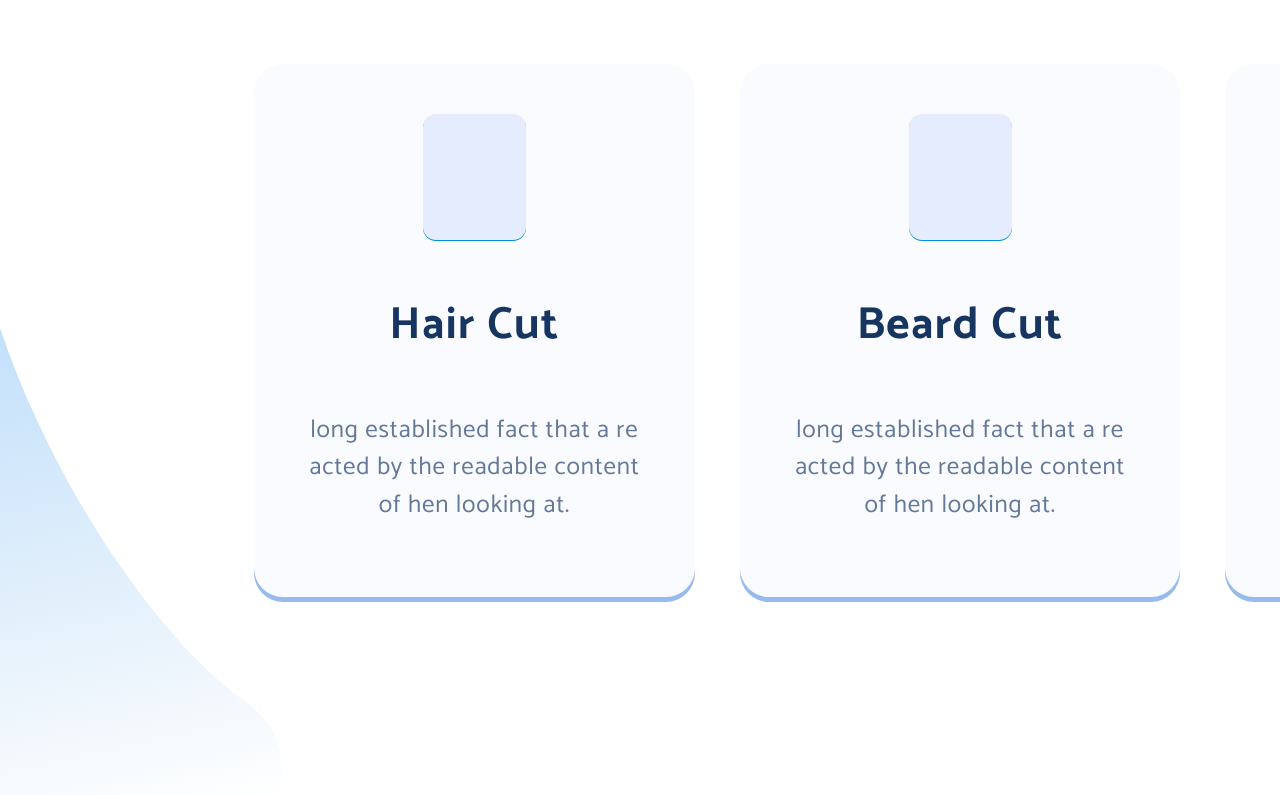
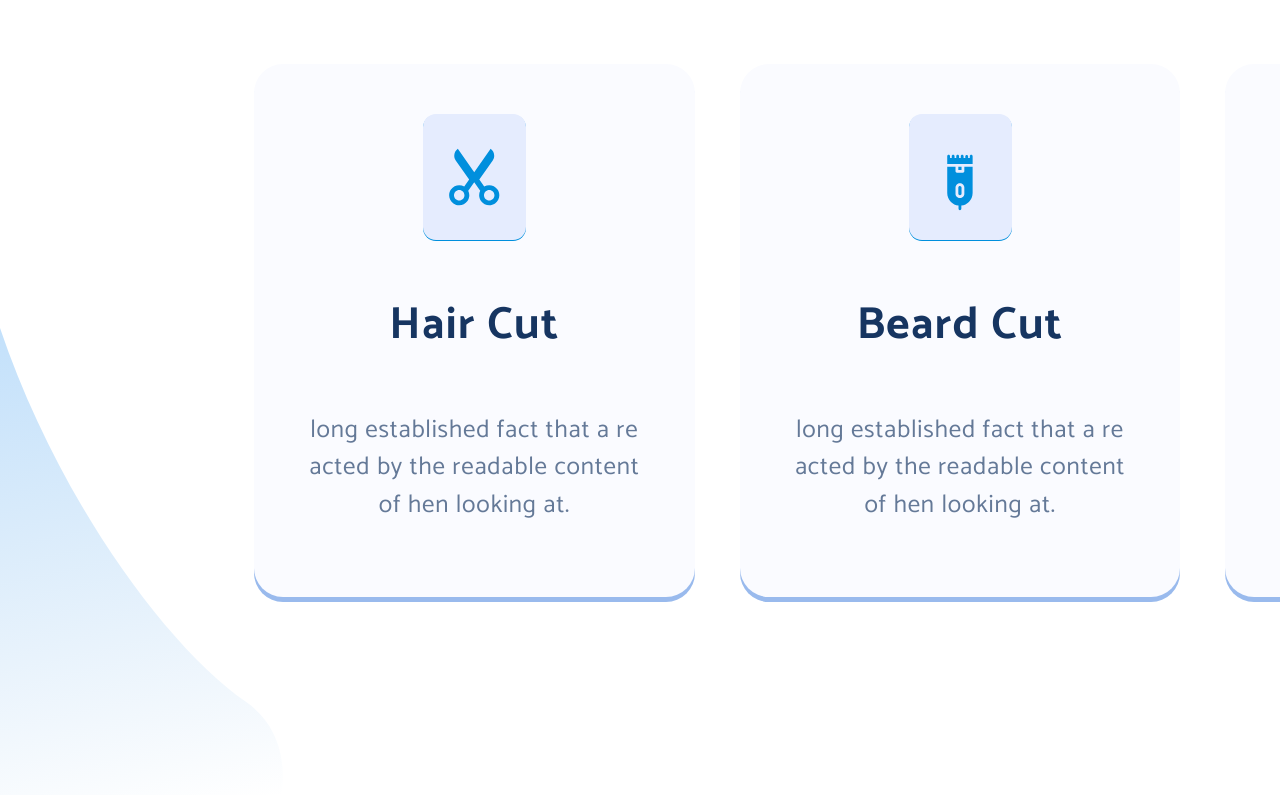
Before and after one commit to Fosa1990/Barber, a plain HTML site: page index.html in a window 1280 px wide. Shown: the part 2543-3338 px from the top of the page. Drawn offline with Linux system fonts and the light colour scheme; the site is published under a folder, as on GitHub Pages, so addresses that start at the root find nothing.

Commit message:
Fix way of sprites

```diff
--- a/index.html
+++ b/index.html
@@ -55,7 +55,7 @@
       <section class="hero">
         <div class="container">
           <h1 class="hero-title">
-            <span class="accent-title">Hairstyle</span>Reflects The Personality
+            <span class="accent-title">Hairstyle</span> Reflects The Personality
             Inside You
           </h1>
           <p class="hero-text">
@@ -97,7 +97,7 @@
             <li class="services-item">
               <div class="icon-wrapper">
                 <svg class="icon" width="65" height="58">
-                  <use href="/images/sprite.svg#icon-item-01"></use>
+                  <use href="./images/sprite.svg#icon-item-01"></use>
                 </svg>
               </div>
               <h3 class="services-title">Hair Cut</h3>
@@ -109,7 +109,7 @@
             <li class="services-item">
               <div class="icon-wrapper">
                 <svg class="icon" width="68" height="68">
-                  <use href="/images/sprite.svg#icon-item-02"></use>
+                  <use href="./images/sprite.svg#icon-item-02"></use>
                 </svg>
               </div>
               <h3 class="services-title">Beard Cut</h3>
@@ -121,7 +121,7 @@
             <li class="services-item">
               <div class="icon-wrapper">
                 <svg class="icon" width="66" height="66">
-                  <use href="/images/sprite.svg#icon-item-03"></use>
+                  <use href="./images/sprite.svg#icon-item-03"></use>
                 </svg>
               </div>
               <h3 class="services-title">Facial Pack</h3>
```
